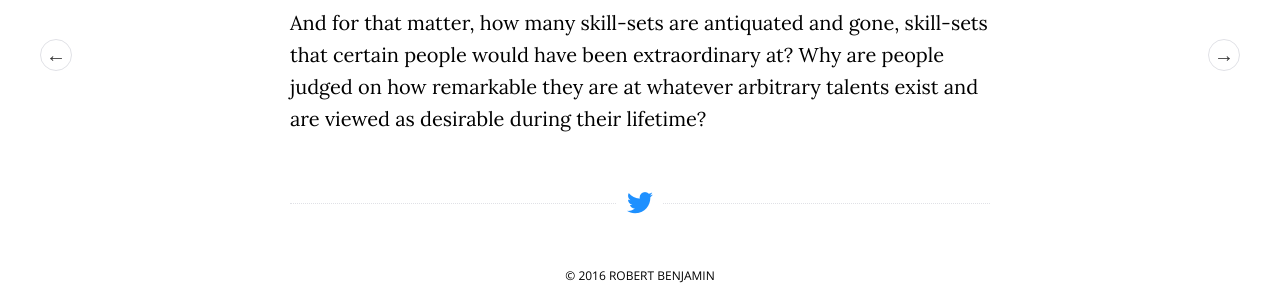
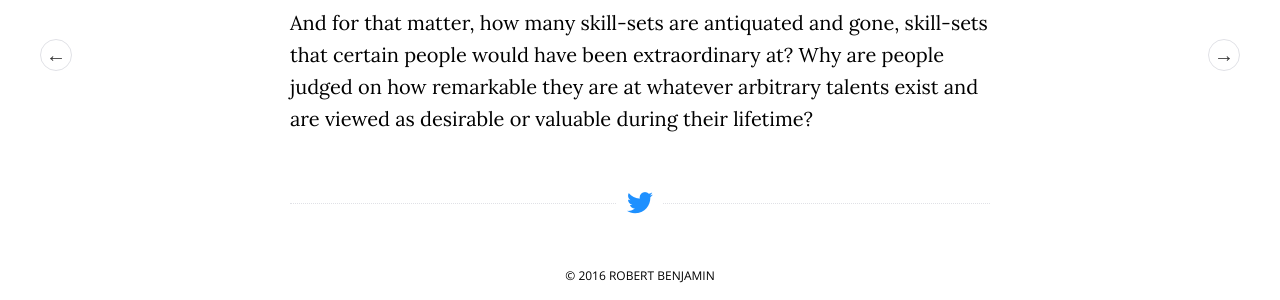
Before and after one commit to robertbenjamin/blog, a Jekyll site: the page built from _posts/2015-08-25-tony-hawk-of-yesteryear.md, in a window 1280 px wide. Shown: the part 809-1109 px from the top of the page. Built offline with Jekyll 4.4.1, drawn with Linux system fonts in a browser that asks for light colours.

Commit message:
Copy change on one post

```diff
--- a/_posts/2015-08-25-tony-hawk-of-yesteryear.md
+++ b/_posts/2015-08-25-tony-hawk-of-yesteryear.md
@@ -11,4 +11,4 @@ What would’ve happened if our prodigy skateboarding kid had been born a *hundr
 
 How many skills and talents are going to waste because the technology they rely on hasn’t been invented yet, or isn’t yet popular? How many god-like hover bike riders are there right now that think they aren’t good at anything? Or holo-pianists or multi-dimensional photographers or internal speech artists or AI therapists?
 
-And for that matter, how many skill-sets are antiquated and gone, skill-sets that certain people would have been extraordinary at? Why are people judged on how remarkable they are at whatever arbitrary talents exist and are viewed as desirable during their lifetime?
+And for that matter, how many skill-sets are antiquated and gone, skill-sets that certain people would have been extraordinary at? Why are people judged on how remarkable they are at whatever arbitrary talents exist and are viewed as desirable or valuable during their lifetime?
```
Also changed, not shown: favicon.ico (added).
